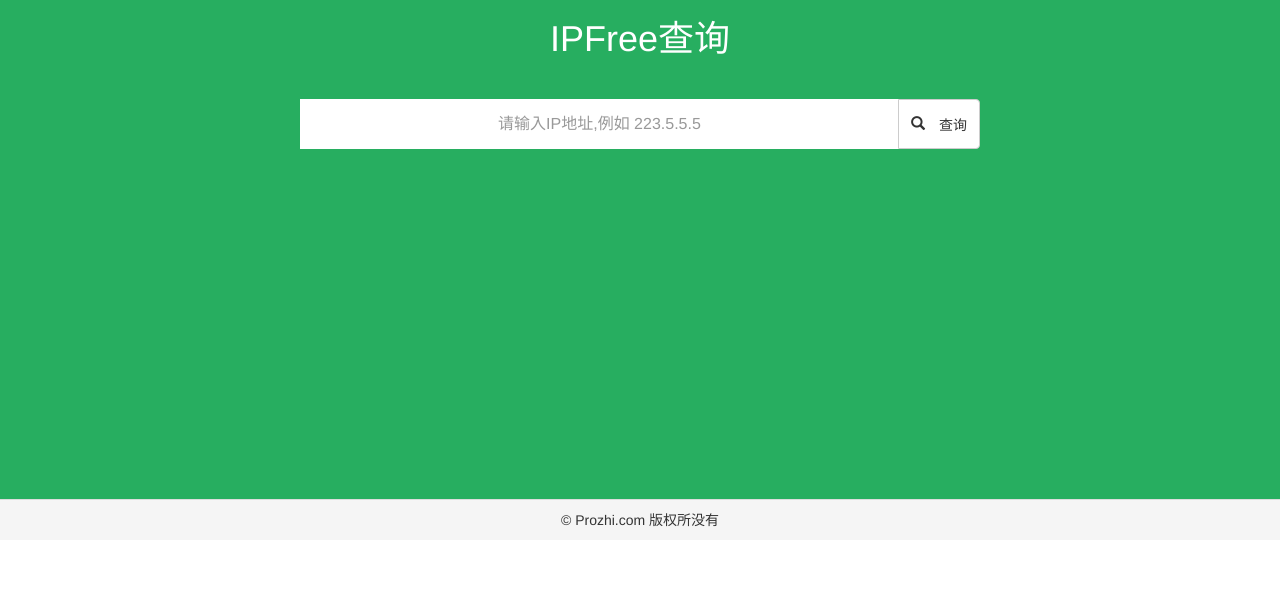
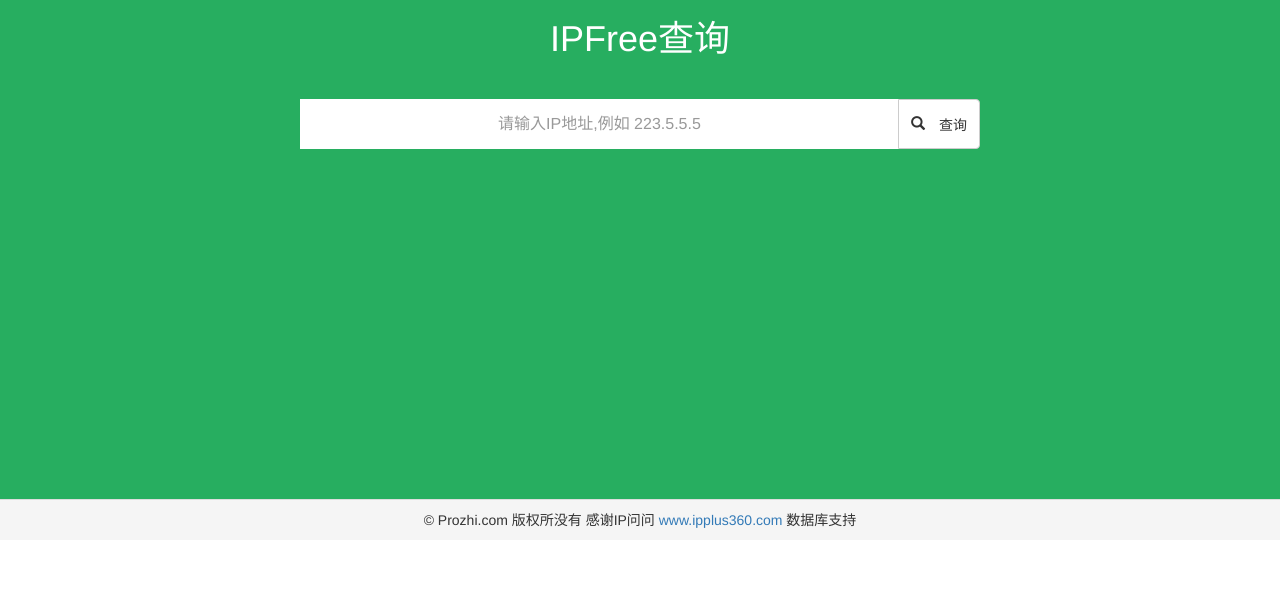
Before and after one commit to lgphone/IPFree, a Python web app: template template/main.html in a window 1280 px wide. Shown: the part 51-664 px from the top of the page. Run offline with Jinja, Linux system fonts and the light colour scheme; the template is opened without the code that fills it, so the values that code supplies are empty.

Commit message:
更新添加感谢IP问问

```diff
--- a/template/main.html
+++ b/template/main.html
@@ -103,7 +103,7 @@
 
 <div class="row">
     <div class="col-md-12 text-center panel-footer">
-        © Prozhi.com 版权所没有
+        © Prozhi.com 版权所没有  感谢IP问问 <a href="http://www.ipplus360.com">www.ipplus360.com</a> 数据库支持
     </div>
 </div>
     <script src=" {{ static_url('js/jquery.min.js')}}"></script>
```
Also changed, not shown: 2 other files.
